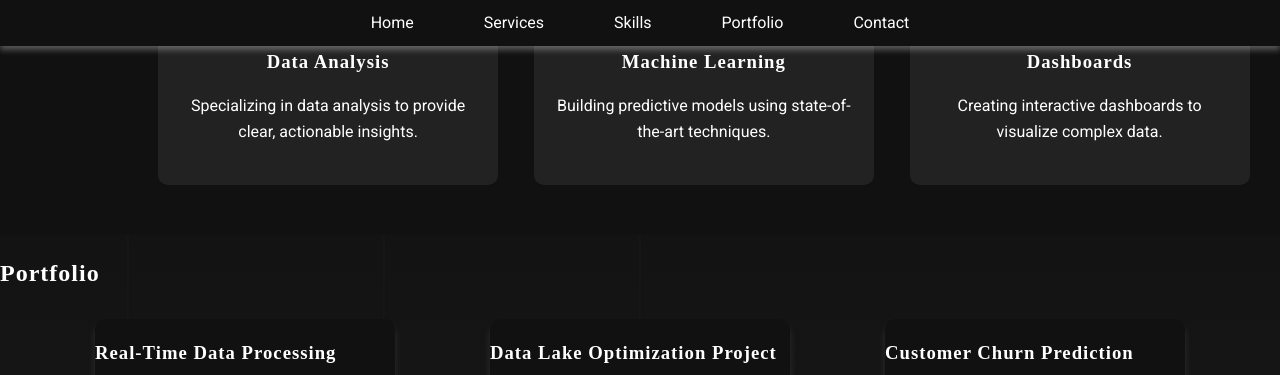
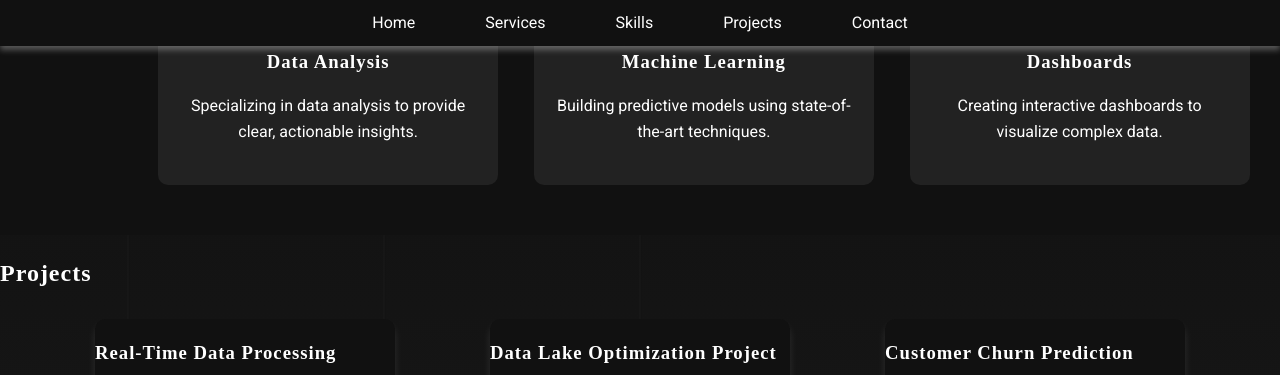
Before and after one commit to arshadsm/arshadsm.github.io, a Jekyll site: the page built from index.md, in a window 1280 px wide and 900 px high, scrolled down 1327 px. Shown: the top 375 px of the window. Built offline with Jekyll 4.4.1, drawn with Linux system fonts in a browser that asks for light colours.

Commit message:
Update default.html

```diff
--- a/_layouts/default.html
+++ b/_layouts/default.html
@@ -14,7 +14,7 @@
       <li><a href="#home">Home</a></li>
       <li><a href="#services">Services</a></li>
       <li><a href="#skills">Skills</a></li>
-      <li><a href="#projects">Portfolio</a></li>
+      <li><a href="#projects">Projects</a></li>
       <li><a href="#contact">Contact</a></li>
     </ul>
   </nav>
@@ -115,7 +115,7 @@
   </section>
 
    <section id="projects">
-    <h2>Portfolio</h2>
+    <h2>Projects</h2>
     <div class="portfolio-container"> <!-- Added container -->
         <figure class="portfolio-item">
             <div class="portfolio-image">
```
